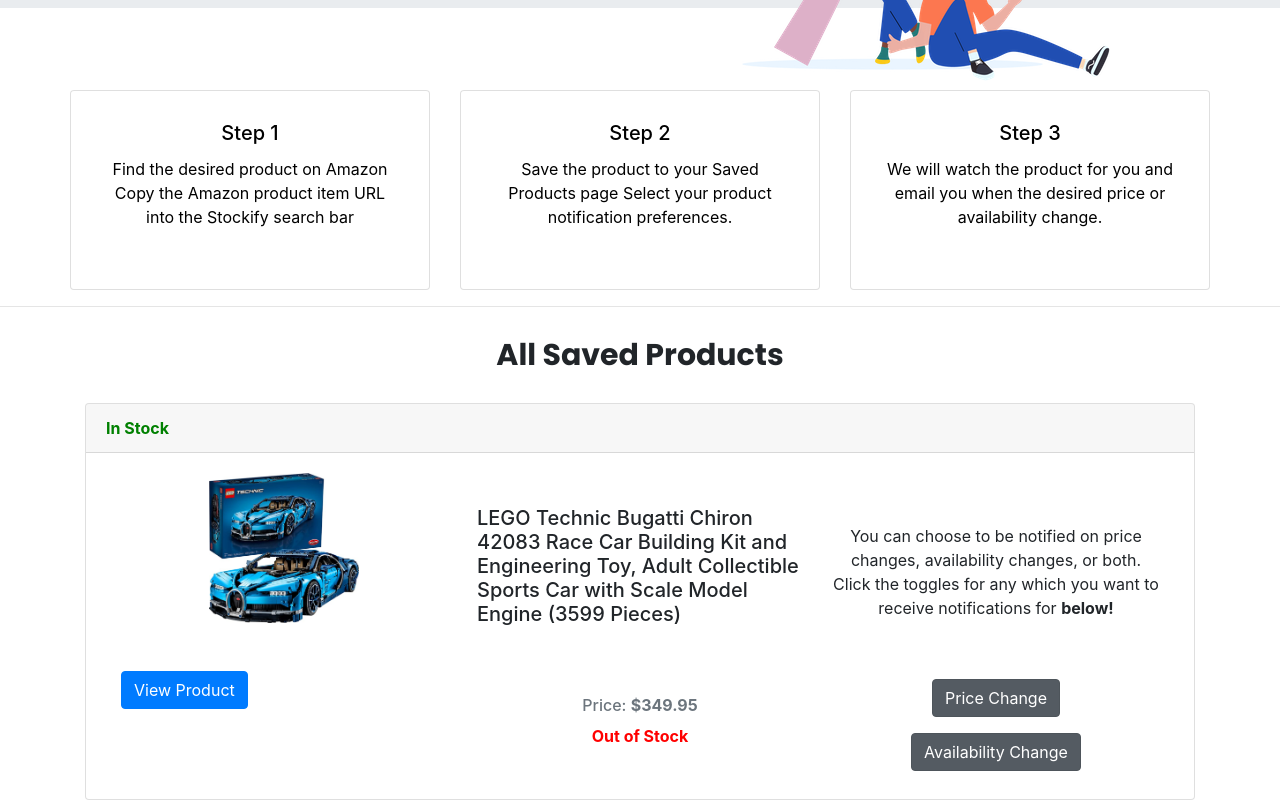
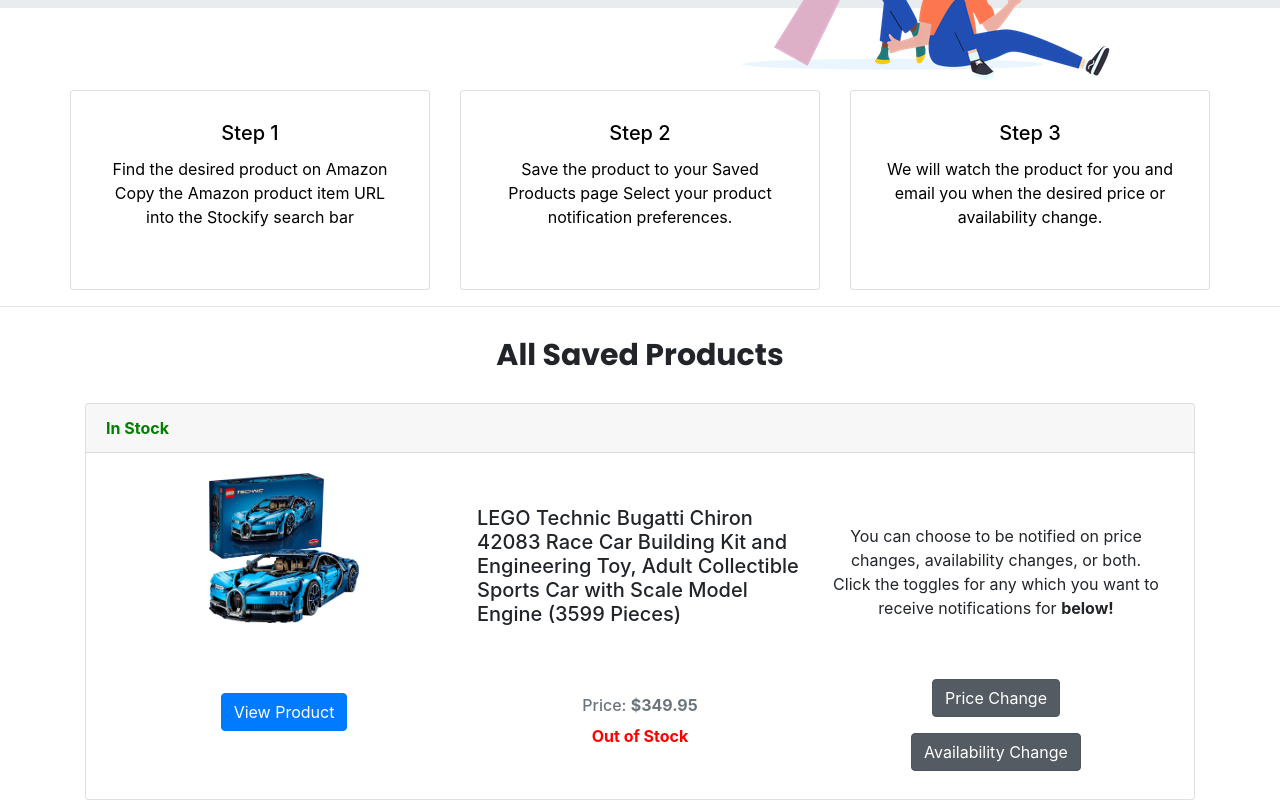
Before and after one commit to TEXWRECKS/Stockify, a React (Create React App) app in the folder client/: page / in a window 1280 px wide. Shown: the part 418-1218 px from the top of the page. Built offline with nearby package versions, Linux system fonts and the light colour scheme.

Commit message:
error for product card

```diff
--- a/client/src/App.js
+++ b/client/src/App.js
@@ -2,10 +2,10 @@
 // import './components/Icons';
 import { BrowserRouter as Router, Route } from 'react-router-dom';
 import './App.css';
-import Index from './pages/Index';
+import Index from './pages/index';
 import Products from './pages/Products';
 import Navbar from './components/Navbar';
-import ProductCard from './components/Product';
+import ProductCard from './components/Product.js';
 import SavedProducts from './components/SavedProducts';
 import Spinner from './components/Spinner';
 
--- a/client/src/components/icons.js
+++ /dev/null
@@ -1,4 +0,0 @@
-// import { library } from '@fortawesome/fontawesome-svg-core';
-// import { faCheckSquare, faCoffee } from '@fortawesome/free-solid-svg-icons';
-
-// library.add(faCheckSquare, faCoffee);
--- a/client/src/components/savedProducts.js
+++ b/client/src/components/savedProducts.js
@@ -48,7 +48,7 @@
               </Row>
 
               <Row>
-                <Col className="mb-5 center" md={4}>
+                <Col className="mb-5 center description" md={4}>
                   <Button variant="primary" className="view-btn">
                     View Product
                   </Button>
--- a/client/src/pages/products.js
+++ b/client/src/pages/products.js
@@ -1,6 +1,6 @@
 import React from 'react';
 
-function products() {
+function Products() {
   return (
     <div className="product-page">
       <div>This is the product page </div>
@@ -8,4 +8,4 @@
   );
 }
 
-export default products;
+export default Products;
```
Also changed, not shown: 1 other file (tests, documents, lock files or other folders).
